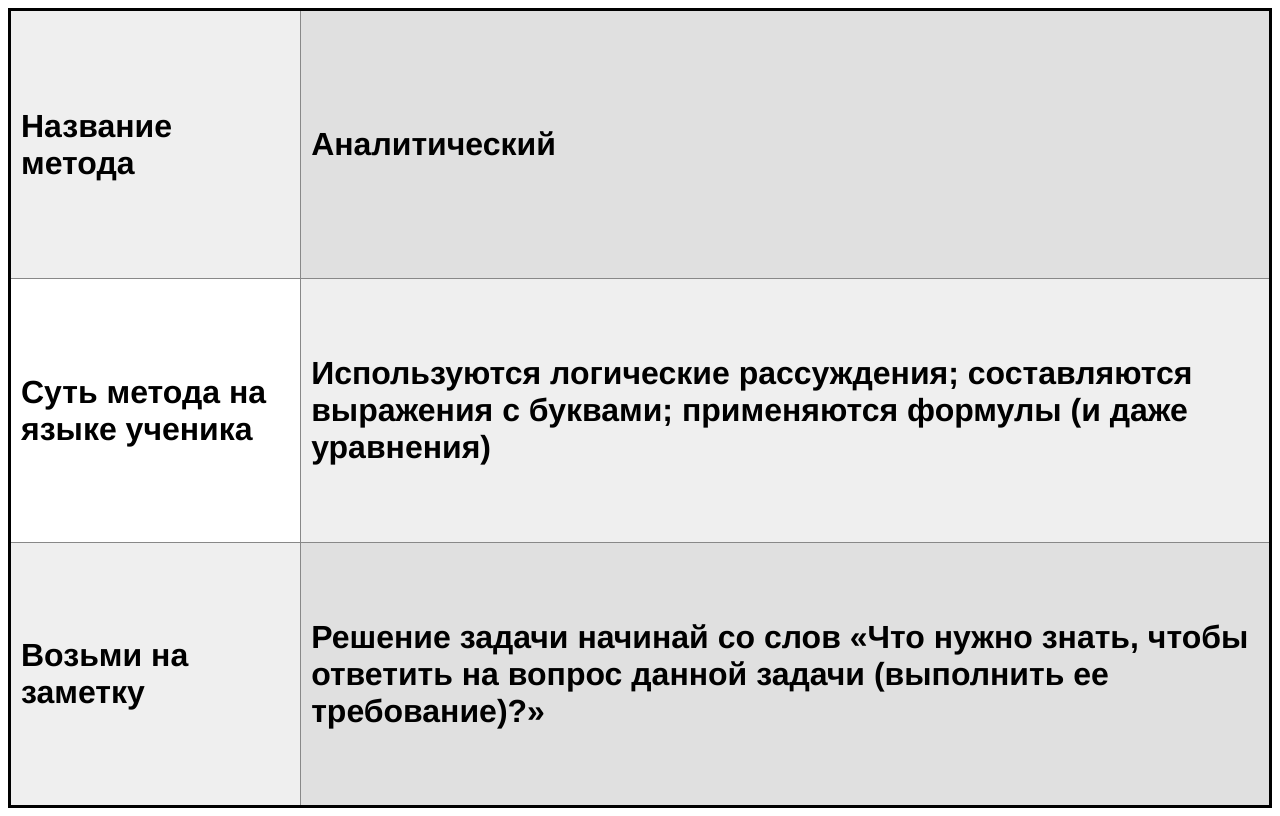
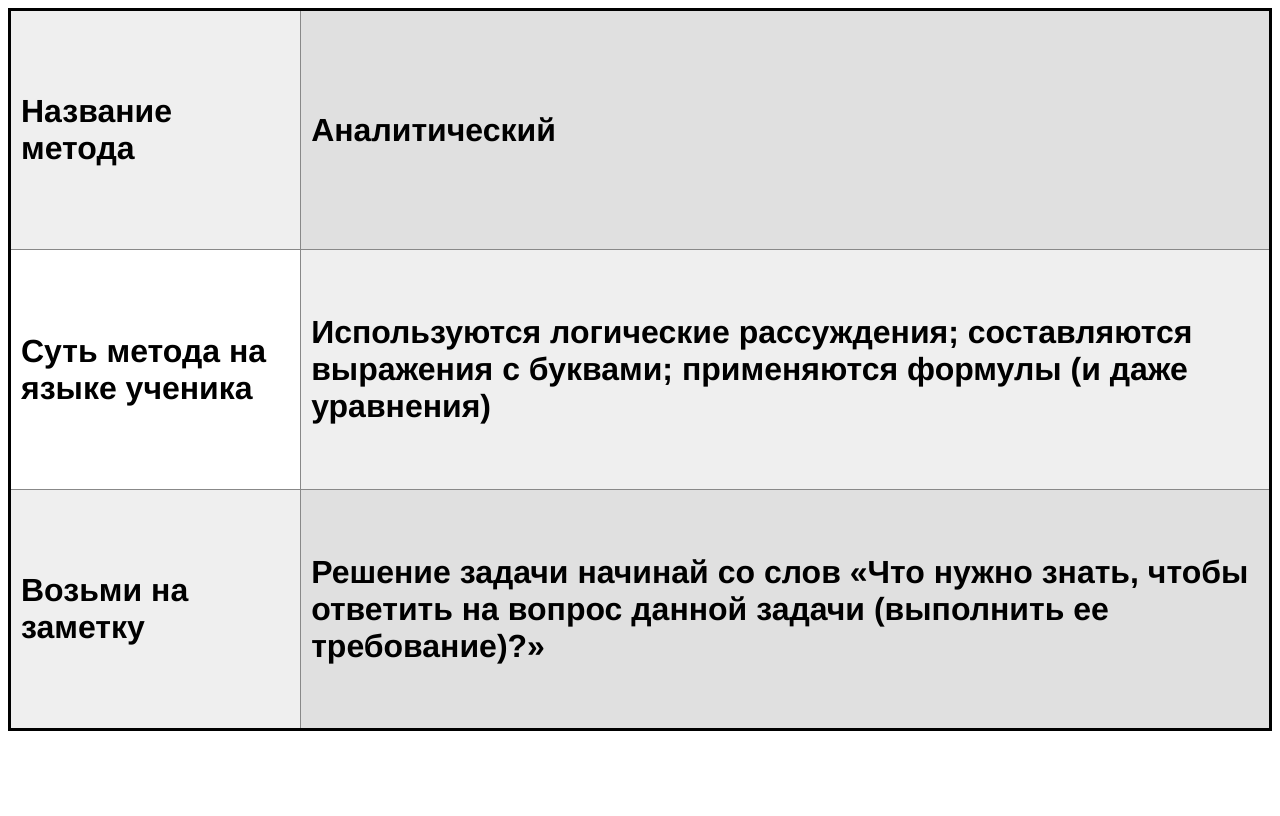
Before and after one commit to Kovinski-ART/Mathematics-Task, a plain HTML site: page docs/table.html in a window 1280 px wide. Drawn offline with Linux system fonts and the light colour scheme.

Commit message:
Update table.html

```diff
--- a/docs/table.html
+++ b/docs/table.html
@@ -19,17 +19,17 @@ td {
 </head>
 <body>
 
-<table style="border-collapse: collapse; width: 100%; height: 100vh;" border="5">
+<table style="border-collapse: collapse; width: 100%; height: 90vh;" border="5">
 <tbody>
-<tr style="height: 33vh; background: #1111;">
+<tr style="height: 30vh; background: #1111;">
 <td style="width: 23.0903%; height: 100%;"><H1 span style="font-family: helvetica, arial, sans-serif;">Название метода</H1></td>
 <td style="background: #1111;width: 76.9097%; height: 100%;"><H1 span style="font-family: helvetica, arial, sans-serif;">Аналитический</td>
 </tr>
-<tr style="height: 33vh;">
+<tr style="height: 30vh;">
 <td style="width: 23.0903%; height: 100%;"><H1 span style="font-family: helvetica, arial, sans-serif;">Суть метода на языке ученика</H1></td>
 <td style="background: #1111;width: 76.9097%; height: 100%;"><H1 span style="font-family: helvetica, arial, sans-serif;">Используются логические рассуждения; составляются выражения с буквами; применяются формулы (и даже уравнения)</td>
 </tr>
-<tr style="height: 33vh; background: #1111;">
+<tr style="height: 30vh; background: #1111;">
 <td style="width: 23.0903%; height: 100%;"><H1 span style="font-family: helvetica, arial, sans-serif;">Возьми на заметку</H1></td>
 <td style="background: #1111;width: 76.9097%; height: 100%;"><H1 span style="font-family: helvetica, arial, sans-serif;">Решение задачи начинай со слов «Что нужно знать, чтобы ответить на вопрос данной задачи (выполнить ее требование)?»</td>
 </tr>
```
